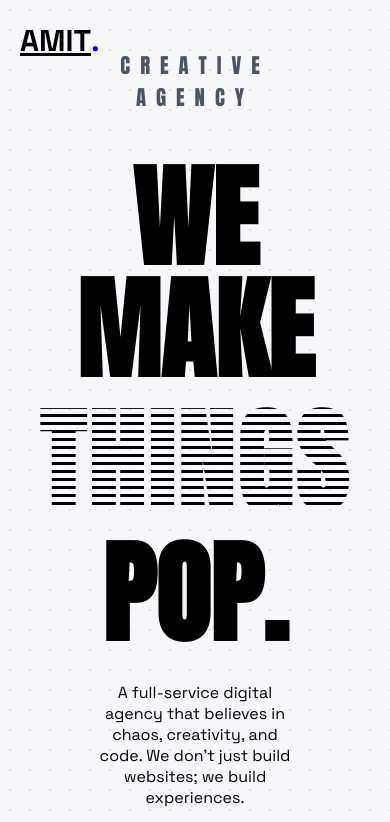
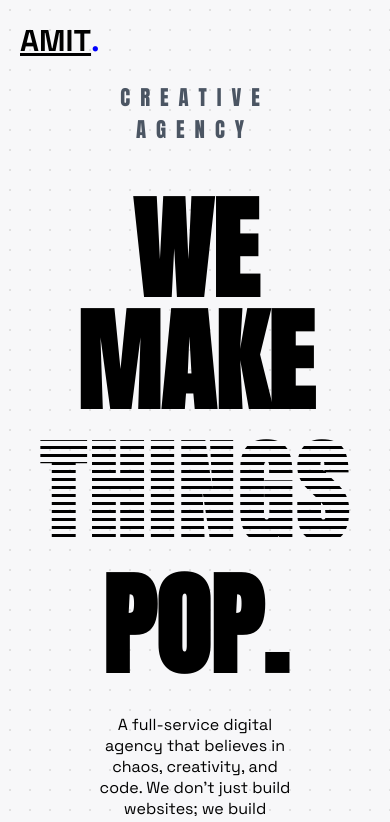
Before and after one commit to tcetamitpandey/creative-agency, a React (Vite) app: page / in a window 390 px wide. Shown: the top 822 px of the page. Built offline with nearby package versions, Linux system fonts and the light colour scheme.

Commit message:
fix hero section responsiveness

```diff
--- a/src/style/hero.css
+++ b/src/style/hero.css
@@ -7,6 +7,7 @@
     width: 100vw;
     overflow: hidden;
     padding-bottom: 5rem;
+
 
 }
 
@@ -218,7 +219,8 @@
 
 @media (max-width : 900px) {
     .hero_section_layout{
-
+        height: min-content;
+        padding-top: 2rem;
     }
 
     .hero_image_right_side{
```
